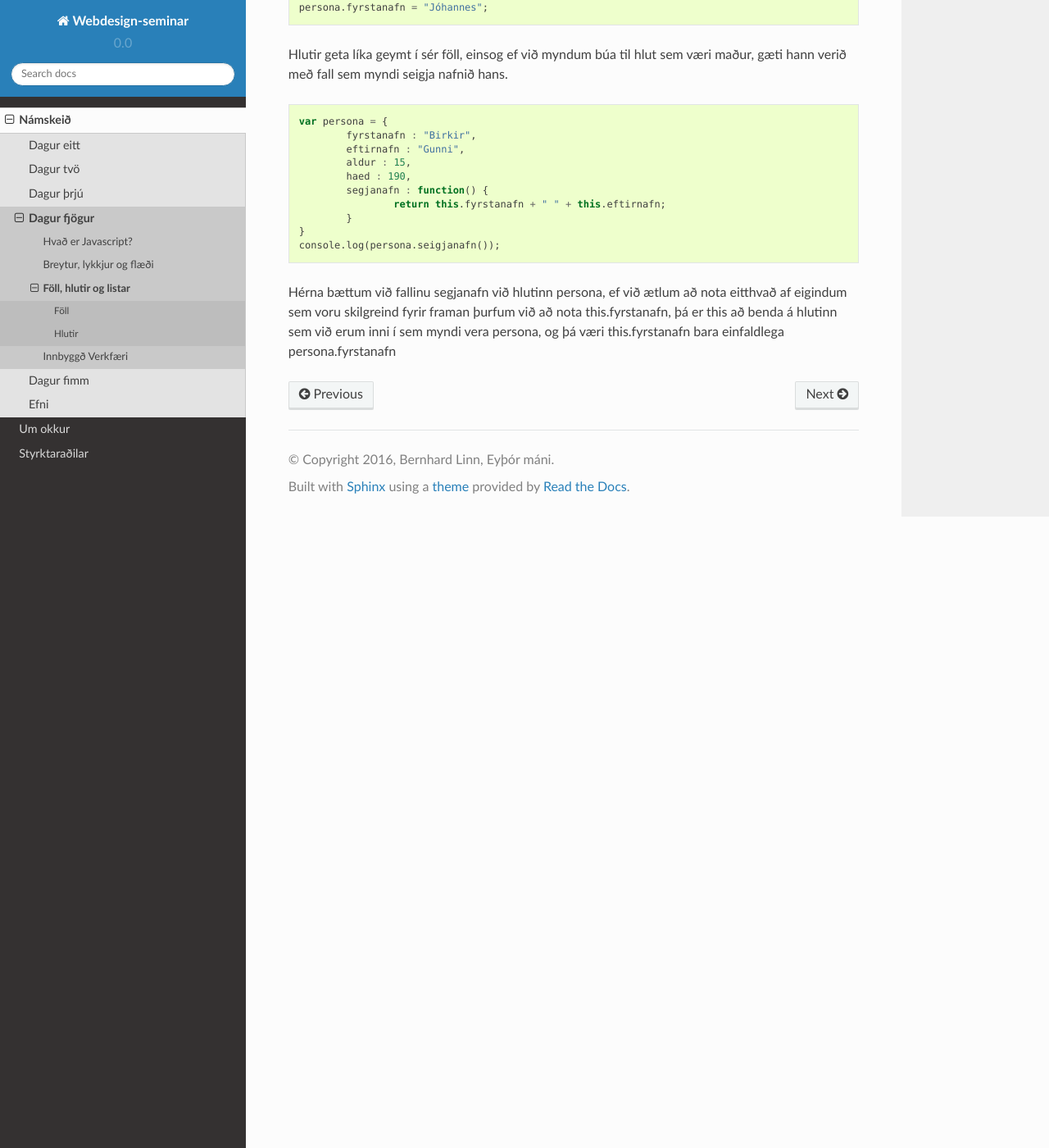
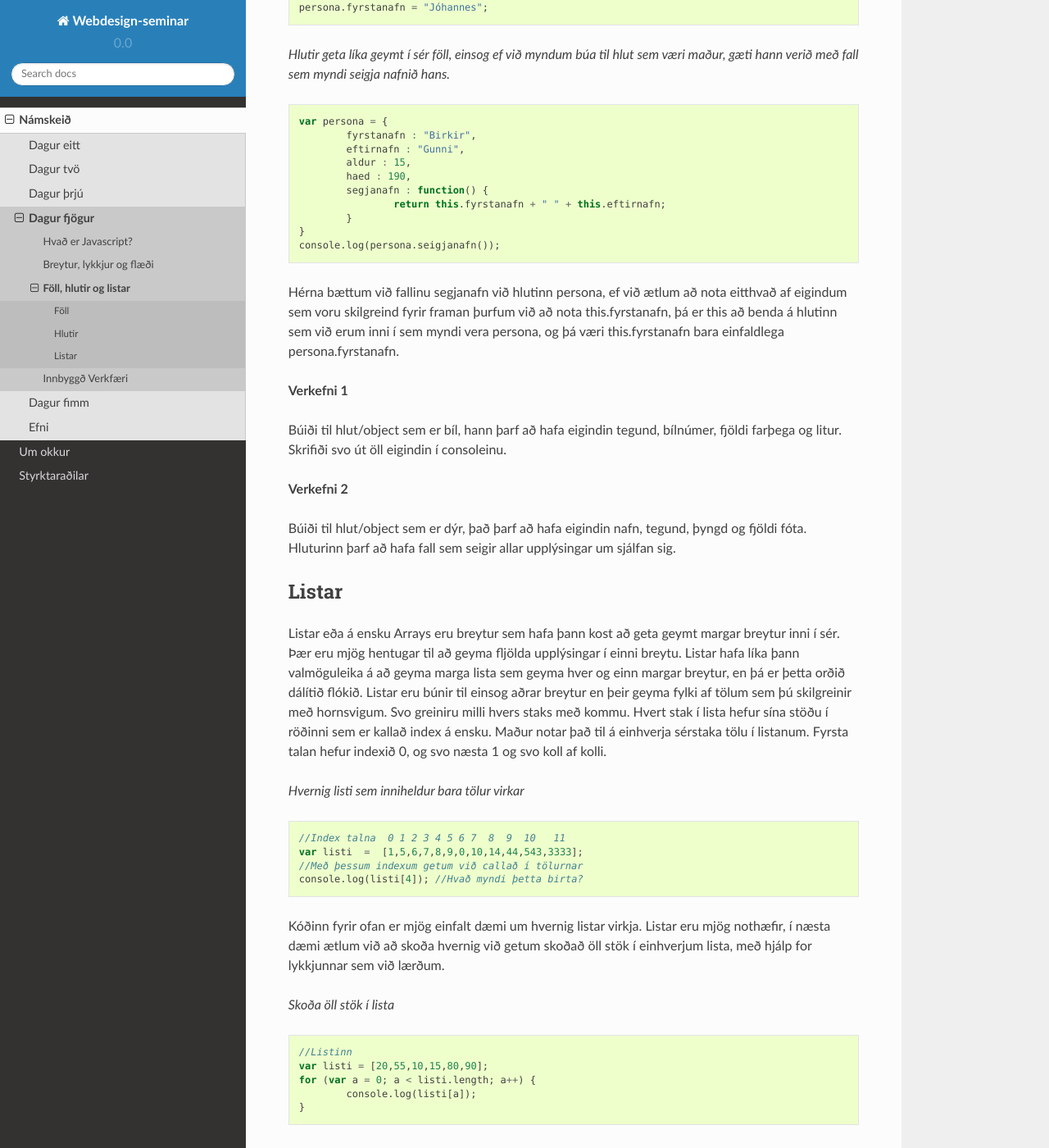
Before and after one commit to benni515/webdesign-seminar, a Sphinx documentation site: the page built from source/seminar/day4/functionsnstuff.rst, in a window 1280 px wide and 1400 px high, scrolled down 2327 px. Shown: the whole window at 82% size. Built offline with Sphinx 7.4.7 and the Read the Docs theme 2.0.0, drawn with Linux system fonts in a browser that asks for light colours; some of the changed text lies outside the part shown.

Commit message:
Föll,hlutir og listar kaflinn er tilbúinn, dæmi kominn, þarf mögulega að fara yfir til að skoða stafsetninga villur og beturbæta. En annars er þetta tilbúið

```diff
--- a/source/seminar/day4/functionsnstuff.rst
+++ b/source/seminar/day4/functionsnstuff.rst
@@ -6,7 +6,7 @@ ____
 
 Föll eða functions á ensku líka kallað aðferðir, Console.log() er innbyggt fall í Javascript, það eru til helling af innbyggðum Javascript föllum sem við getum notað. Það er eitt að nota fall en það er annað að búa það til sem við ætlum að gera í þessum kafla.
 
-Dæmi um fall
+*Dæmi um fall*
 
 .. code-block:: Javascript
 
@@ -25,7 +25,7 @@ Hérna fyrir ofan erum við með mjög einfalt fall, til að skilgreina að þú
 
 	Betri útskýringar á föllum og hvernig þær hegða sér.
 
-Fall sem reiknar ummál kassa
+*Fall sem reiknar ummál kassa*
 
 .. code-block:: Javascript
 
@@ -39,7 +39,7 @@ Fall sem reiknar ummál kassa
 
 Þetta fall tekur inn tvær tölur, ein sem myndi vera breidd og önnur sem myndi vera lengd. Svo reiknar út ummálið af kassa með tölunum og skilar niðurstöðunni.
 
-Fall sem finnur út hvaða tala er hæst
+*Fall sem finnur út hvaða tala er hæst*
 
 .. code-block:: Javascript
 
@@ -78,7 +78,7 @@ ______
 
 Í Javascript geturu búið til hluti eða Objects á ensku. Flestir hlutir sem þú myndir búa til hafa einhverja eiginleika og hluti sem þeir geta gert.
 
-Dæmi um hlut/Object
+*Dæmi um hlut/Object*
 
 .. code-block:: Javascript
 
@@ -91,7 +91,7 @@ Dæmi um hlut/Object
 
 Hérna erum við með hlut sem heitir person og geymir fjórar breytur. Hver breyta sem hann geymir hefur sitt eigið nafn þannig þetta er einsog breyta sem hefur fjórar aðrar breytur inni í sér. Eftir hvern eiginleika sem þú býrð til seturu kommu eftir hann ef þú ætlar að hafa fleirri eiginleika. Þannig síðasti eiginleikinn myndi ekki hafa kommu.
 
-Kalla á eigindi eða breyta eigindi
+*Kalla á eigindi eða breyta eigindi*
 
 .. code-block:: Javascript
 
@@ -100,7 +100,7 @@ Kalla á eigindi eða breyta eigindi
 	//breytir fyrstanafn í Jóhannes
 	persona.fyrstanafn = "Jóhannes";
 
-Hlutir geta líka geymt í sér föll, einsog ef við myndum búa til hlut sem væri maður, gæti hann verið með fall sem myndi seigja nafnið hans.
+*Hlutir geta líka geymt í sér föll, einsog ef við myndum búa til hlut sem væri maður, gæti hann verið með fall sem myndi seigja nafnið hans.*
 
 .. code-block:: Javascript
 
@@ -115,4 +115,93 @@ Hlutir geta líka geymt í sér föll, einsog ef við myndum búa til hlut sem v
 	}
 	console.log(persona.seigjanafn());
 
-Hérna bættum við fallinu segjanafn við hlutinn persona, ef við ætlum að nota eitthvað af eigindum sem voru skilgreind fyrir framan þurfum við að nota this.fyrstanafn, þá er this að benda á hlutinn sem við erum inni í sem myndi vera persona, og þá væri this.fyrstanafn bara einfaldlega persona.fyrstanafn
+Hérna bættum við fallinu segjanafn við hlutinn persona, ef við ætlum að nota eitthvað af eigindum sem voru skilgreind fyrir framan þurfum við að nota this.fyrstanafn, þá er this að benda á hlutinn sem við erum inni í sem myndi vera persona, og þá væri this.fyrstanafn bara einfaldlega persona.fyrstanafn.
+
+**Verkefni 1**
+
+Búiði til hlut/object sem er bíl, hann þarf að hafa eigindin tegund, bílnúmer, fjöldi farþega og litur. Skrifiði svo út öll eigindin í consoleinu.
+
+**Verkefni 2**
+
+Búiði til hlut/object sem er dýr, það þarf að hafa eigindin nafn, tegund, þyngd og fjöldi fóta. Hluturinn þarf að hafa fall sem seigir allar upplýsingar um sjálfan sig.
+
+Listar
+______
+
+Listar eða á ensku Arrays eru breytur sem hafa þann kost að geta geymt margar breytur inni í sér. Þær eru mjög hentugar til að geyma fljölda upplýsingar í einni breytu. Listar hafa líka þann valmöguleika á að geyma marga lista sem geyma hver og einn margar breytur, en þá er þetta orðið dálítið flókið. Listar eru búnir til einsog aðrar breytur en þeir geyma fylki af tölum sem þú skilgreinir með hornsvigum. Svo greiniru milli hvers staks með kommu. Hvert stak í lista hefur sína stöðu í röðinni sem er kallað index á ensku. Maður notar það til á einhverja sérstaka tölu í listanum. Fyrsta talan hefur indexið 0, og svo næsta 1 og svo koll af kolli.
+
+*Hvernig listi sem inniheldur bara tölur virkar*
+
+.. code-block:: Javascript
+
+	//Index talna  0 1 2 3 4 5 6 7  8  9  10   11
+	var listi  =  [1,5,6,7,8,9,0,10,14,44,543,3333];
+	//Með þessum indexum getum við callað í tölurnar
+	console.log(listi[4]); //Hvað myndi þetta birta?
+
+Kóðinn fyrir ofan er mjög einfalt dæmi um hvernig listar virkja. Listar eru mjög nothæfir, í næsta dæmi ætlum við að skoða hvernig við getum skoðað öll stök í einhverjum lista, með hjálp for lykkjunnar sem við lærðum.
+
+*Skoða öll stök í lista*
+
+.. code-block:: Javascript
+
+	//Listinn
+	var listi = [20,55,10,15,80,90];
+	for (var a = 0; a < listi.length; a++) {
+		console.log(listi[a]);
+	}
+
+Það sem þessi kóði gerir er að skrifa út öll stökin í listanum, en hvernig fer hann að því? Hann byrjar á að skrifa for lykkju sem keyrir frá 0 og þangað til lengdin á listanum er ekki stærri en a, þannig þetta keyrir jafn oft og lengd listarins og byrjar á 0. Þá getum við einfaldlega skrifað út eftir hverja keyrslu stakið í lista sem lykkjan er á. .length er innbyggt verkfæri í javascript sem verður farið betur í kaflanum "Innbyggð verkfæri".
+
+*Summa allra staka í lista*
+
+.. code-block:: Javascript
+
+	var listi = [1,2,3,4,5,6,7,8,9,10];
+	var sum = 0;
+	for (var a = 0; a < listi.length; a++) {
+		sum += listi[a];
+	}
+	console.log(sum);
+
+Þessi kóði gerir nákvamlega sama og fyrri kóðinn, fyrir utan að hann plúsar öll stökinn við breytuna summa og skilar svo út gildi summu þegar for lykkjan er búin að keyrast.
+
+*Listi af strengjum*
+
+.. code-block:: Javascript
+
+	//Index strengja  0        1       2            3          4
+	var listi = ["Javascript","er","geðveikt","skemmtilegt","tungumál"];
+	for (var a = 0; a < listi.length; a++) {
+		console.log(listi[a]);
+	}
+
+Seigjum að við séum með lista sem inniheldur ekki neinu, og við ætluðum að bæta við hann öllum sléttum tölum frá 1-100. Þá getum við notað mjög þæginlega aðferð sem heitir push. Þá mun ýta einhverju gildi inn í listan sem við veljum.
+
+*Listi af sléttum tölum*
+
+.. code-block:: Javascript
+
+	//skilgreinum tómann lista
+	var slettar = [];
+	for (var a = 1; a <= 100; a++) {
+		if (a % 2 == 0) {
+			slettar.push(a);
+		}
+	}
+	console.log(slettar);
+
+Við byrjum á að skilgreina tómann lista sem heitir slettar. Svo keyrum við for lykkju frá 1 upp í 100, ef breytan a sem fer hækkandi um einn eftir hverja keyrslu er deilanleg með tveimur og gefur engann afgang þá setjum við hana í listann. Þá geriru nafnið á listanum sem eru slettar svo .push sem er innbyggð aðferð í javascript, svo inni í svigunum hvað þú vilt setja í arrayinn, sem væri í þessu tilfelli breytan a ef hún er deilanleg með tveimur. Svo skrifum við út slettar sem mun bara skila öllum listanum.
+
+
+**Verkefni 1**
+
+Búiði til lista sem geymir einhverjar tölur af ykkar vali, skrifið svo út allar þessar tölur með for lykkju.
+
+**Verkefni 2**
+
+Búiði til lista með tölunum 1-10, skrifið listann út í öfugri röð með for lykkju.
+
+**Verkefni 3**
+
+Skrifiði for lykkju sem setur allar tölur frá 0-1000 í lista, finnið svo summu allra gilda í listanum.
```
Also changed, not shown: 5 other files.
